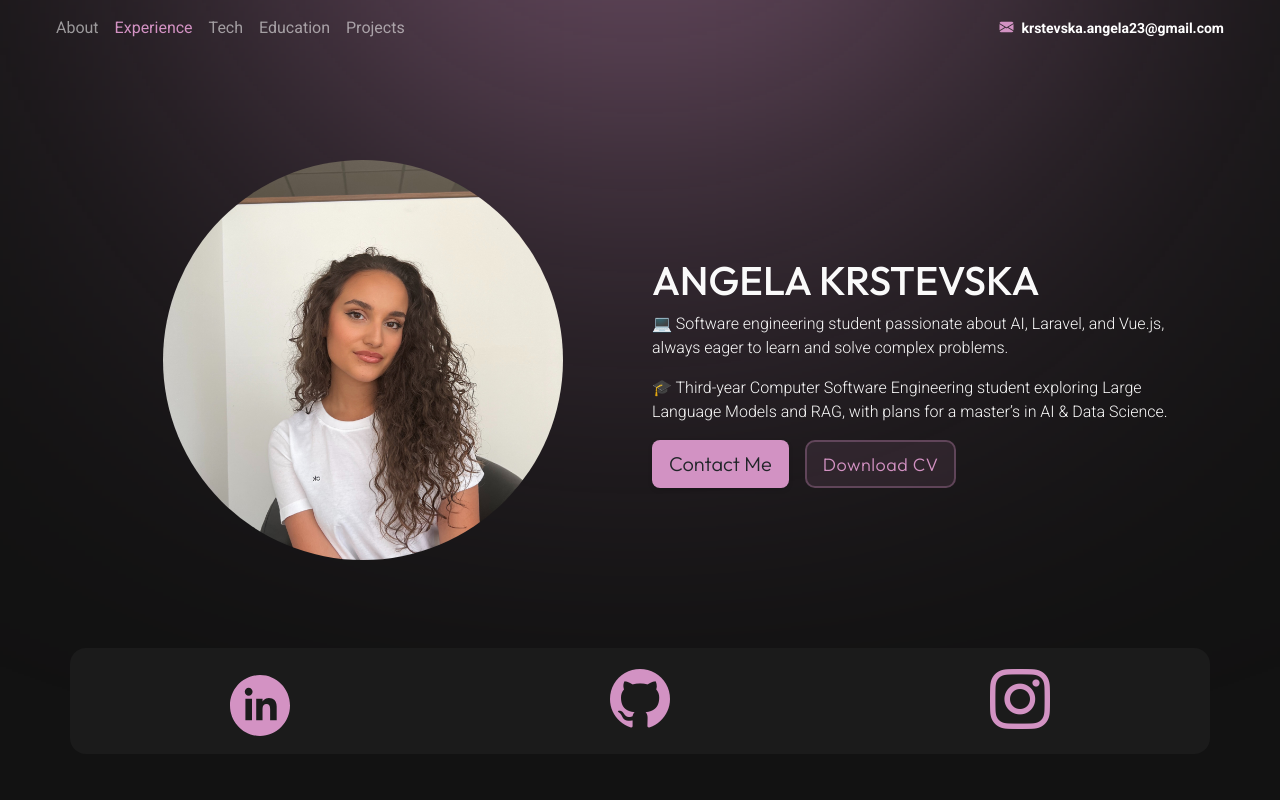
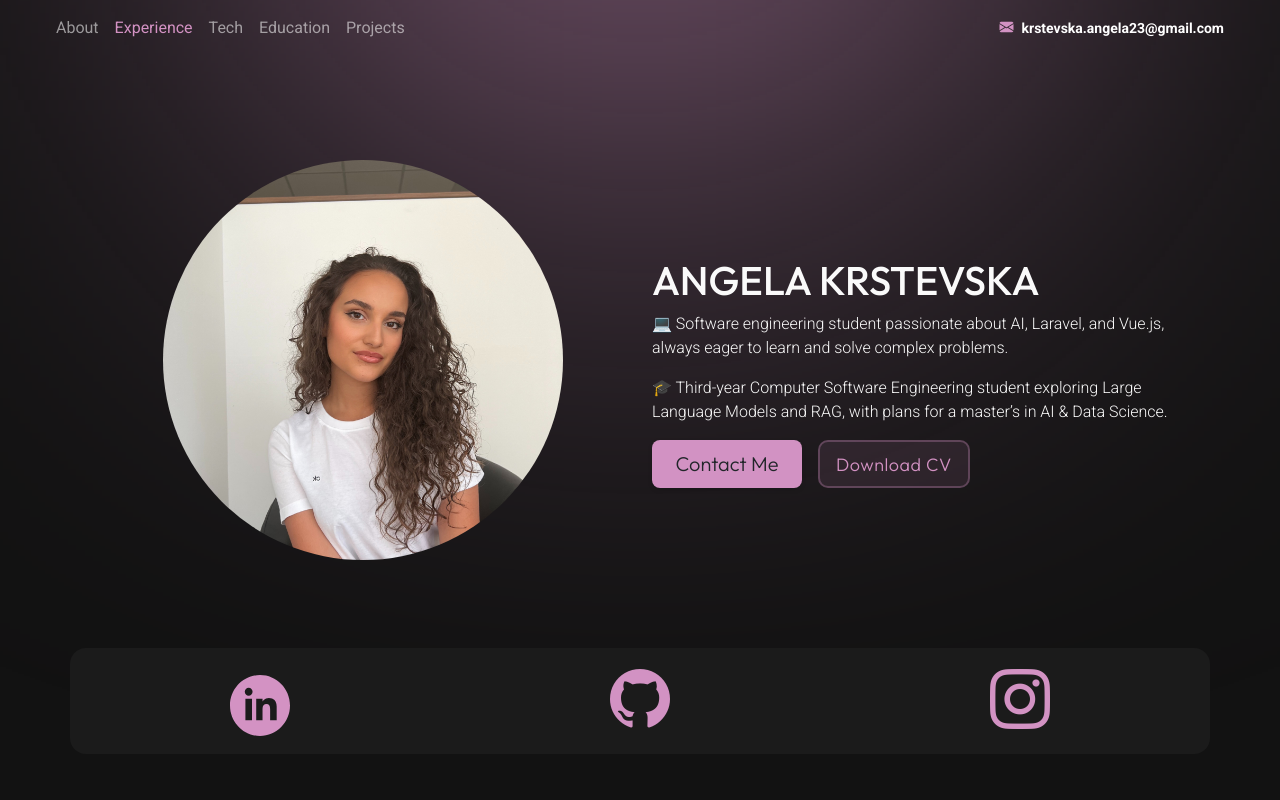
Before and after one commit to akrstevska/portfolio, an Angular app: page / in a window 1280 px wide. Shown: the top 800 px of the page. Built offline with nearby package versions, Linux system fonts and the light colour scheme.

Commit message:
final final

```diff
--- a/src/app/app.component.css
+++ b/src/app/app.component.css
@@ -54,8 +54,8 @@
 }
 
 html, body {
-  overflow-x: hidden;
-  max-width: 100%;
+  overflow-x: hidden!important;
+  max-width: 100%!important;
 }
 
 .container-fluid {
--- a/src/app/sections/about/about.component.html
+++ b/src/app/sections/about/about.component.html
@@ -15,10 +15,10 @@
                 (mouseleave)="onMouseLeave()"
                 (click)="contactMe()"
                 class="btn btn-lg fw-light accent-background px-3 py-2 font-outfit"
-                style="max-width: 150px;">
+                style="min-width: 150px;">
             Contact Me
         </button>
-                <a href="assets/CV-Angela%20Krstevska.pdf" download="Angela_Krstevska_CV.pdf" class="fancy-button px-3 py-2 font-outfit fw-light">
+                <a href="assets/CV-Angela-Krstevska.pdf" download="Angela_Krstevska_CV.pdf" class="fancy-button px-3 py-2 font-outfit fw-light text-center" style="min-width: 150px;">
                     <span class="fancy-button-text">Download CV</span>
 
                 </a>
```
Also changed, not shown: 2 other files (tests, documents, lock files or other folders).
